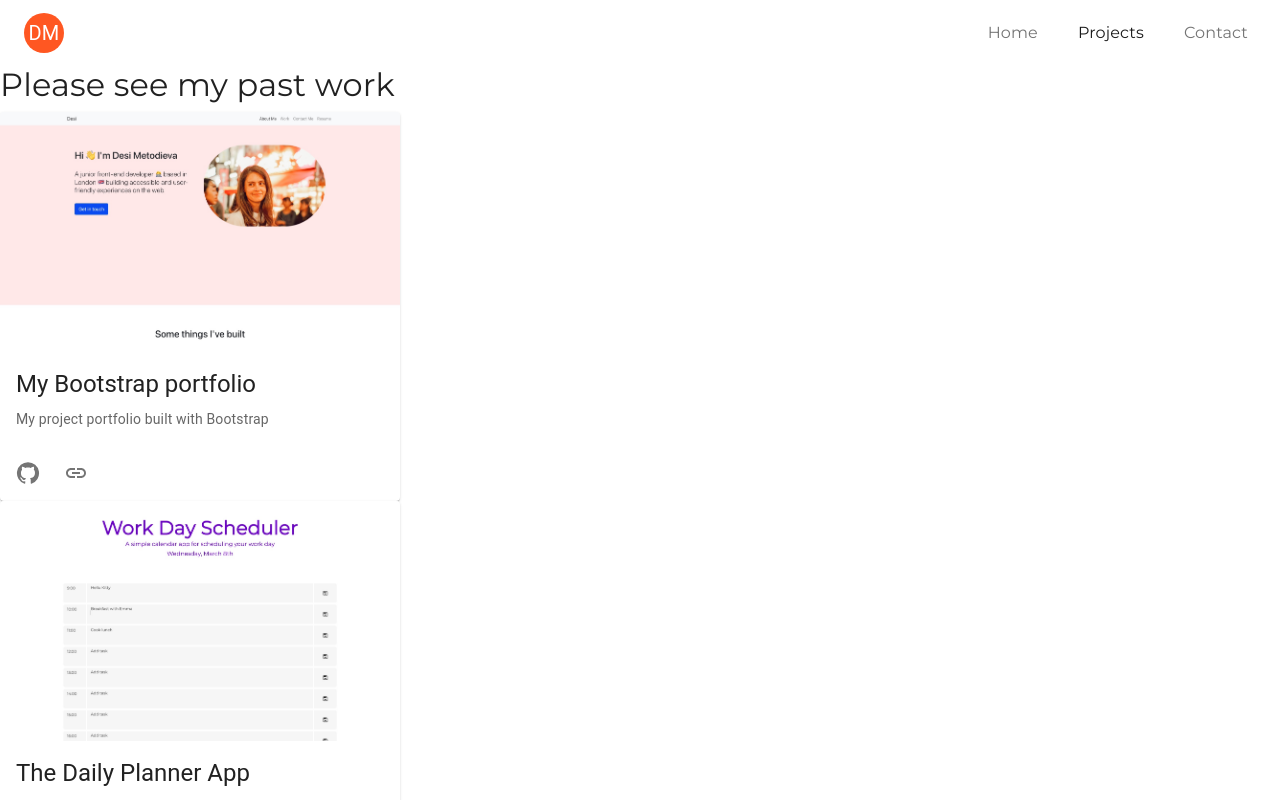
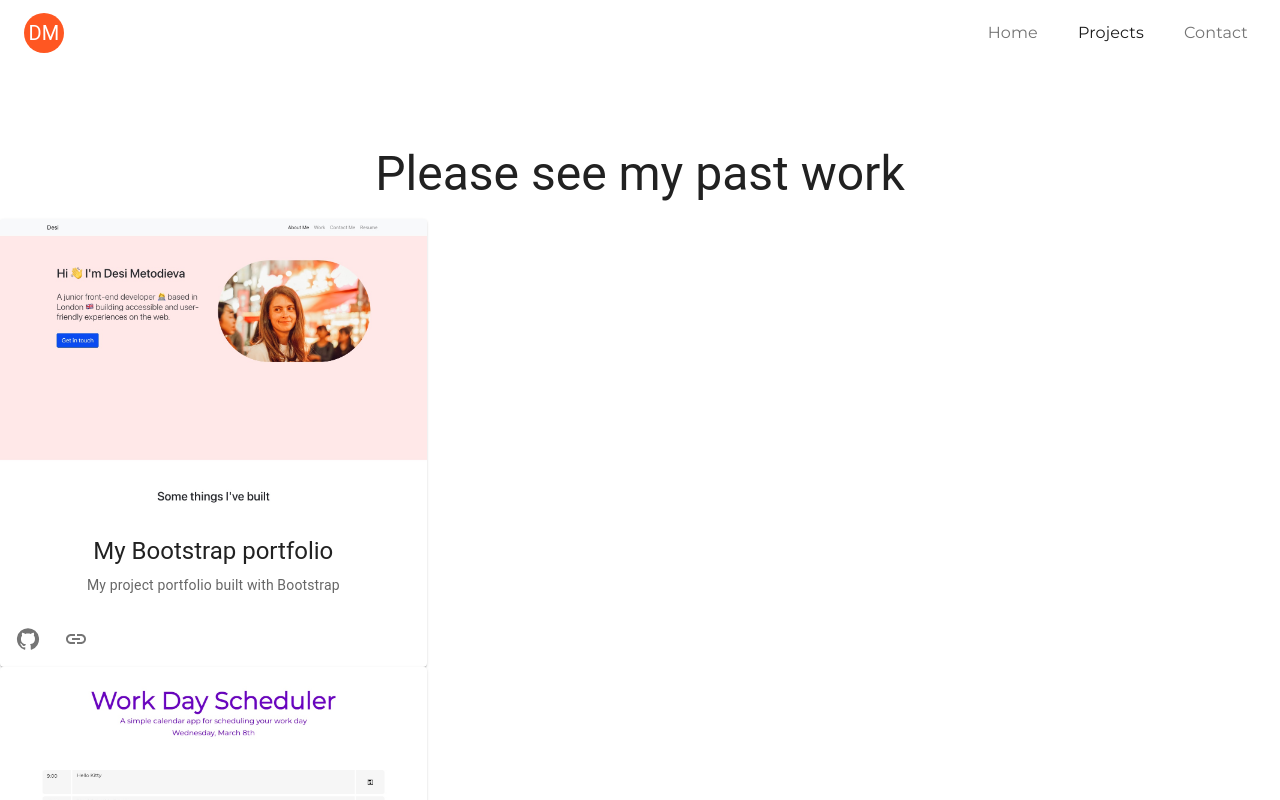
Before and after one commit to DesislavaMetodieva/my-react-portfolio, a React (Create React App) app: page /projects in a window 1280 px wide. Shown: the top 800 px of the page. Built offline with nearby package versions, Linux system fonts and the light colour scheme.

Commit message:
Added grid

```diff
--- a/src/components/pages/ProjectPage.js
+++ b/src/components/pages/ProjectPage.js
@@ -7,6 +7,20 @@ import Typography from '@mui/material/Typography';
 import GitHubIcon from '@mui/icons-material/GitHub';
 import IconButton from '@mui/material/IconButton';
 import LinkIcon from '@mui/icons-material/Link';
+import Grid from '@mui/material/Grid';
+import Box from '@mui/material/Box';
+import { withStyles } from '@mui/material/styles'
+
+// const useStyles = withStyles({
+//   gridList: {
+//     width: "100%",
+//     height: "auto"
+//   },
+//   card: {
+//     maxWidth: 160,
+//     height: "100%"
+//   }
+// });
 
 
 
@@ -14,10 +28,15 @@ export default function ProjectPage({ description, imageUrl, title, repoLink, ap
 
   return (
 
-    <Card sx={{ maxWidth: 400 }}>
+
+    <Grid container /*rowSpacing={10} columnSpacing={3} sx={{ marginLeft: '80px'}} */>
+
+      <Grid item xs={6} sm={6} md={4} lg={4} >
+
+    <Card >
 
       <CardMedia
-        sx={{ height: 240 }}
+        sx={{ height: 300 }}
         image={imageUrl}
         title={title}
       />
@@ -42,7 +61,10 @@ export default function ProjectPage({ description, imageUrl, title, repoLink, ap
         </a>
       </CardActions>
 
-    </Card>
+     </Card>
+    </Grid>
+   </Grid>
+
 
   );
 }
--- a/src/components/pages/Projects.js
+++ b/src/components/pages/Projects.js
@@ -2,15 +2,20 @@ import React from "react";
 import { projects } from "./data";
 import ProjectPage from "./ProjectPage";
 import Grid from '@mui/material/Grid';
+import Box from '@mui/material/Box';
+import Typography from '@mui/material/Typography';
 
 const Projects = () => {
 
   return (
-      <div>
-        <h2 className="mainHeading">Please see my past work</h2>
-        <Grid container spacing={6}>
-          <Grid item>
+
+    <Box sx={{ width: '100%', textAlign: 'center' }}>
+
+       <Typography variant="h3" mt={10} md={10} gutterBottom>
+       Please see my past work
+    </Typography>
       {projects.map((project) => (
+
         <ProjectPage
           key={project.id}
           title={project.title}
@@ -19,10 +24,10 @@ const Projects = () => {
           repoLink={project.repoLink}
           appLink={project.link}
         />
+
       ))}
-      </Grid>
-      </Grid>
-      </div>
+
+    </Box>
   );
 };
 
```
